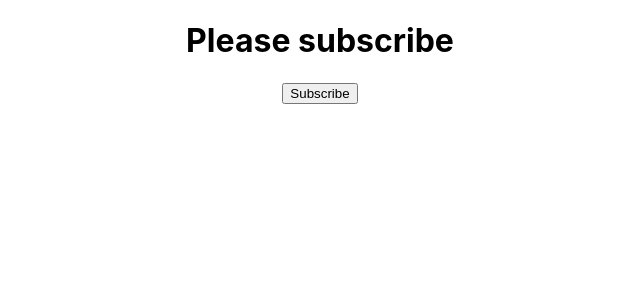
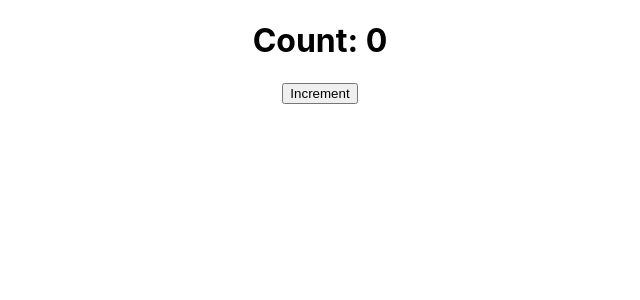
Before and after one commit to safiultarek143/React, a React (Create React App) app: page / in a window 1280 px wide. Shown: the top 300 px of the page, without its empty margins (320-960 px from the left). Built offline with nearby package versions, Linux system fonts and the light colour scheme.

Commit message:
set state continue

```diff
--- a/src/App.js
+++ b/src/App.js
@@ -4,14 +4,16 @@
 import Welcome from './Welcome';
 import Navbar from './components/Navbar';
 import Subscribe from './components/Subscribe';
+import Counter from './components/Counter';
 function App() {
   return (
     <div className="App">
       {/* <Functions name="jhon" age="40" >This is children props</Functions>
       <Functions name="rocky" age="20" />
       <Functions name= "jack" age="30" /> */}
-      <Subscribe />
+      {/* <Subscribe /> */}
       {/* <Welcome /> */}
+      <Counter />
     </div>
   );
 }
--- /dev/null
+++ b/src/components/Counter.js
@@ -0,0 +1,32 @@
+import React, { Component } from 'react'
+
+class Counter extends Component {
+
+    constructor(props) {
+        super(props)
+
+        this.state = {
+             count: 0
+        }
+    }
+
+    increment(){
+        this.setState(
+            {
+                count : this.state.count + 1
+            }
+        )
+        console.log(this.state.count)
+    }
+
+    render() {
+        return (
+            <div>
+                <h1>Count: {this.state.count}</h1>
+                <button onClick={() => this.increment()}>Increment</button>
+            </div>
+        )
+    }
+}
+
+export default Counter
```
